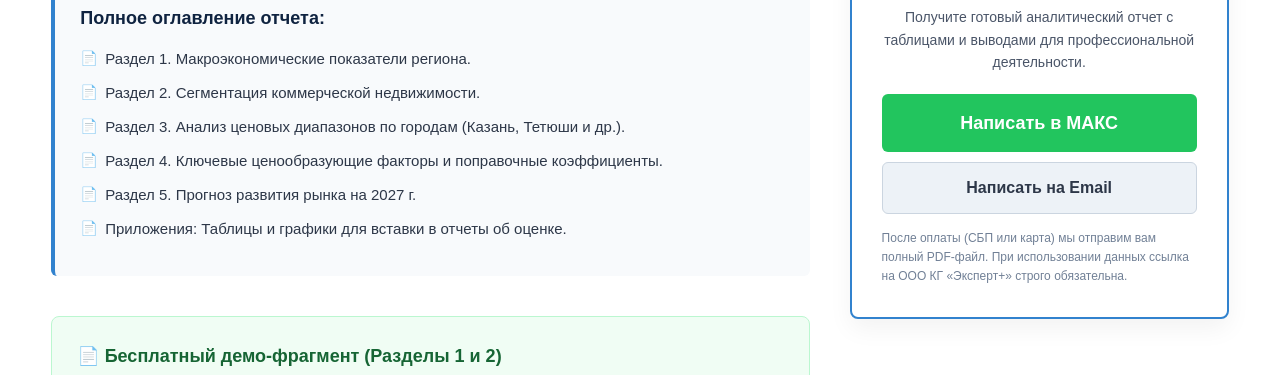
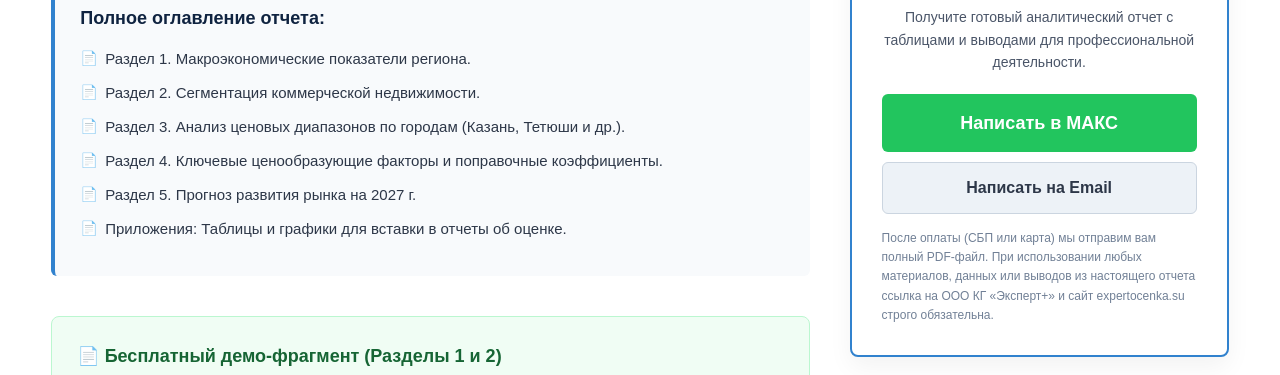
Before and after one commit to experttatarstan16-dot/site, a plain HTML site: page analiz-nedvizhimosti.html in a window 1280 px wide. Shown: the part 425-800 px from the top of the page. Drawn offline with Linux system fonts and the light colour scheme.

Commit message:
Update analiz-nedvizhimosti.html

```diff
--- a/analiz-nedvizhimosti.html
+++ b/analiz-nedvizhimosti.html
@@ -155,8 +155,8 @@
                         <a href="mailto:expert.tatarstan16@gmail.com?subject=Покупка отчета: Анализ рынка коммерческой недвижимости РТ&body=Здравствуйте! Хочу приобрести полную версию отчета." class="btn-email">Написать на Email</a>
 
                         <div class="buy-note">
-                            После оплаты (СБП или карта) мы отправим вам полный PDF-файл. При использовании данных ссылка на ООО КГ «Эксперт+» строго обязательна.
-                        </div>
+    После оплаты (СБП или карта) мы отправим вам полный PDF-файл. При использовании любых материалов, данных или выводов из настоящего отчета ссылка на ООО КГ «Эксперт+» и сайт expertocenka.su строго обязательна.
+</div>
                     </div>
                 </div>
             </div>
```
